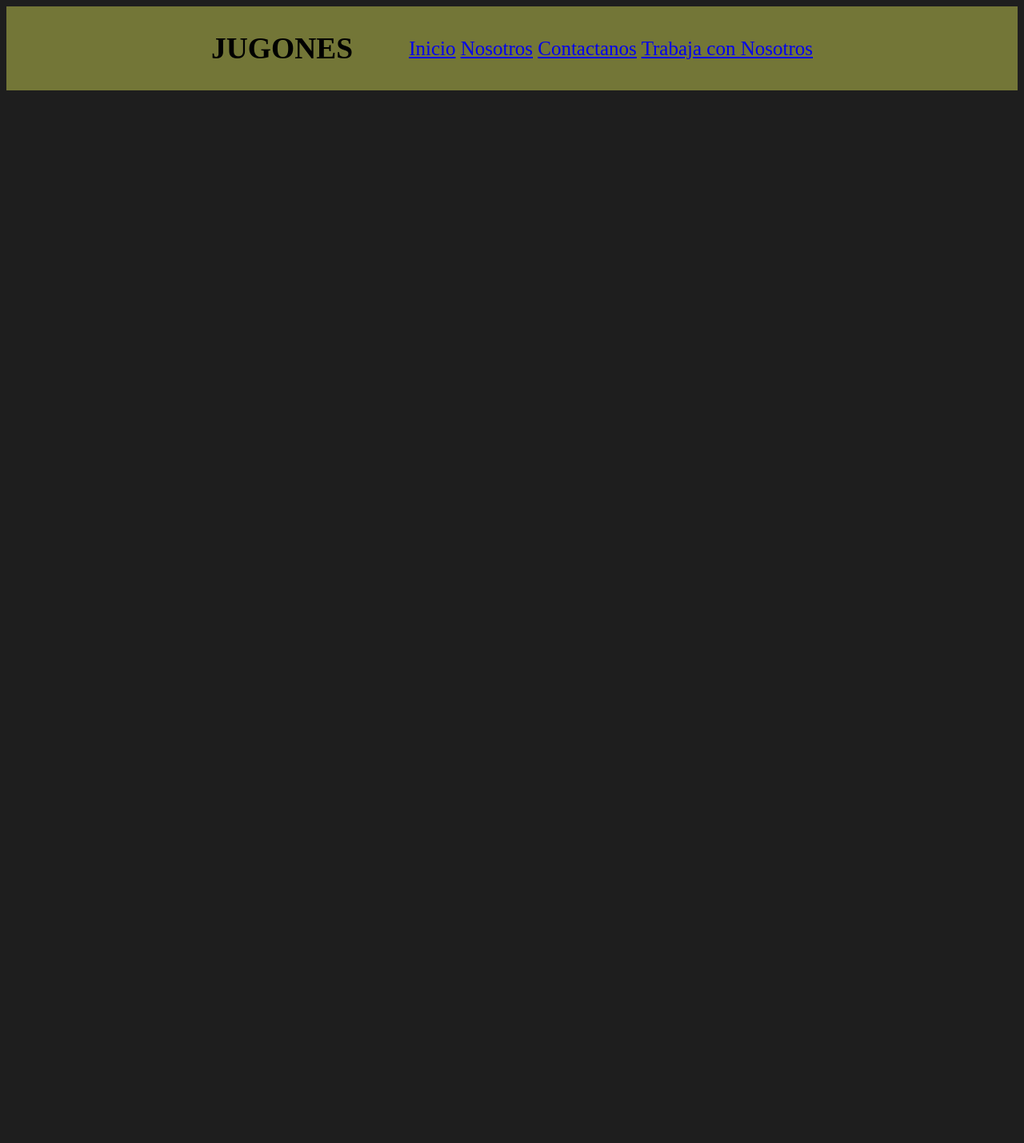
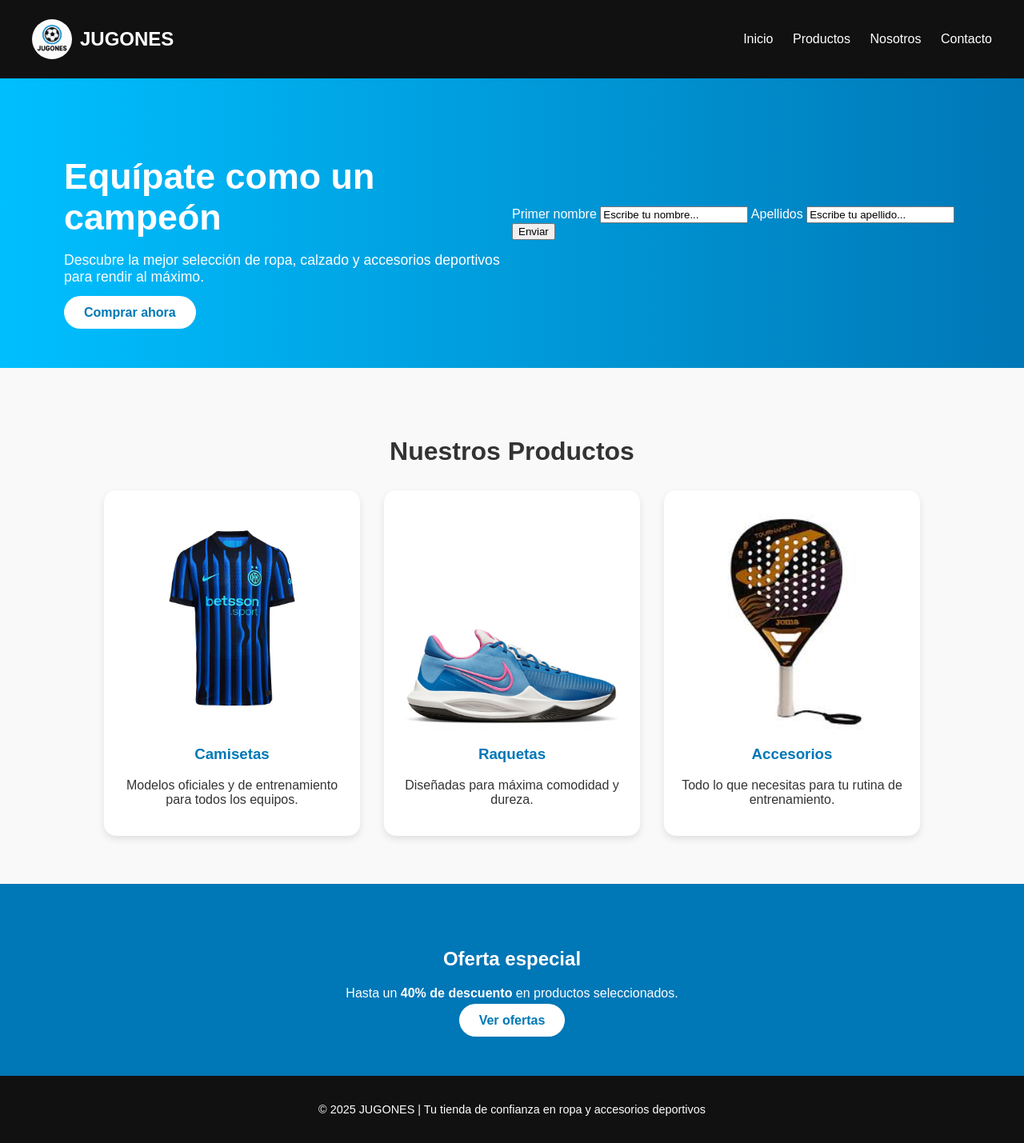
Before and after one commit to Eliasmahyaoui/MyLandingPage, a plain HTML site: page index.html in a window 1280 px wide. Shown: the whole page at 80% size. Before the commit the page ends 800 px from the top, so only its background shows below. Drawn offline with Linux system fonts and the light colour scheme.

Commit message:
actualizado

```diff
--- a/estilo.css
+++ /dev/null
@@ -1,24 +0,0 @@
-nav {
-    display: flex;
-    background-color: rgb(115, 118, 55);
-    align-items: center;
-    justify-content: center;
-    gap: 70px;
-    font-size: 25px;
-
-}
-
-.BarraNavegacion {
-    gap: 50px;
-}
-
-h2{
-    justify-content: left;
-    position:sticky
-}
-
-
-
-body{
-    background-color: rgb(30, 30, 30);
-}
--- a/index.html
+++ b/index.html
@@ -1,39 +1,89 @@
 <!DOCTYPE html>
-<html lang="en">
+<html lang="es">
+
 <head>
     <meta charset="UTF-8">
     <meta name="viewport" content="width=device-width, initial-scale=1.0">
-    <title>Landing Page</title>
-    <link rel="stylesheet" href="/estilo.css">
+    <title>JUGONES | Tienda Deportiva</title>
+    <link rel="stylesheet" href="style.css">
+    <meta name="description" content="Tienda deportiva JUGONES: camisetas, zapatillas y accesorios para deportistas.">
 </head>
+
 <body>
+
+    <!-- HEADER -->
     <header>
+        <nav class="navegacion">
+            <div class="logo">
+                <img src="imagenes/ChatGPT Image 20 oct 2025, 01_07_01.png" alt="Logo Jugones">
+                <h2>JUGONES</h2>
+            </div>
 
-        <nav>
-            <h2>JUGONES</h2>
-            <div class="BarraNavegacion">
-                <a href="index.html">Inicio</a>
-                <a href="index.html">Nosotros</a>
-                <a href="index.html">Contactanos</a>
-                <a href="index.html">Trabaja con Nosotros</a>
+            <div class="enlaces">
+                <a href="#">Inicio</a>
+                <a href="#">Productos</a>
+                <a href="#">Nosotros</a>
+                <a href="#">Contacto</a>
             </div>
         </nav>
 
+        <section class="hero">
+            <div class="hero-texto">
+                <h1>Equípate como un campeón</h1>
+                <p>Descubre la mejor selección de ropa, calzado y accesorios deportivos para rendir al máximo.</p>
+                <a href="#" class="boton">Comprar ahora</a>
+            </div>
+            <form action="formulario-pagina">
+                <label for="name">Primer nombre</label>
+                <input type="text" id="name" name="name" value="Escribe tu nombre...">
+                <label for="name">Apellidos</label>
+                <input type="text" id="name" name="name" value="Escribe tu apellido...">
+                <input type="submit" value="Enviar">
+            </form>
+
+            <!--<div class="hero-imagen">
+                <img src="imagenes/ChatGPT Image 20 oct 2025, 01_19_02.png" alt="Imagen principal deportiva">
+            </div> -->
+        </section>
     </header>
 
+    <!-- MAIN -->
     <main>
 
+        <section class="productos">
+            <h2>Nuestros Productos</h2>
+            <div class="galeria">
+                <div class="card">
+                    <img src="imagenes/intermilan.jpg" alt="Camiseta de fútbol">
+                    <h3>Camisetas</h3>
+                    <p>Modelos oficiales y de entrenamiento para todos los equipos.</p>
+                </div>
+                <div class="card">
+                    <img src="imagenes/imagentamaño.jpg" alt="zapatillas">
+                    <h3>Raquetas</h3>
+                    <p>Diseñadas para máxima comodidad y dureza.</p>
+                </div>
+                <div class="card">
+                    <img src="imagenes/raquetaMarron.jpg" alt="Raquetas de padel">
+                    <h3>Accesorios</h3>
+                    <p>Todo lo que necesitas para tu rutina de entrenamiento.</p>
+                </div>
+            </div>
+        </section>
 
-
-
-
-
-
-
+        <section class="oferta">
+            <h2> Oferta especial</h2>
+            <p>Hasta un <strong>40% de descuento</strong> en productos seleccionados.</p>
+            <a href="#" class="boton">Ver ofertas</a>
+        </section>
 
     </main>
 
-
+    <!-- FOOTER -->
+    <footer>
+        <p>© 2025 JUGONES | Tu tienda de confianza en ropa y accesorios deportivos</p>
+    </footer>
 
 </body>
+
 </html>
--- /dev/null
+++ b/style.css
@@ -0,0 +1,147 @@
+/* === ESTILOS GENERALES === */
+body {
+    margin: 0;
+    font-family: 'Poppins', sans-serif;
+    color: #333;
+    background-color: #f9f9f9;
+}
+
+/* === NAVEGACIÓN === */
+.navegacion {
+    display: flex;
+    justify-content: space-between;
+    align-items: center;
+    background-color: #111;
+    color: white;
+    padding: 15px 40px;
+}
+
+.navegacion .logo {
+    display: flex;
+    align-items: center;
+    gap: 10px;
+}
+
+.navegacion img {
+    width: 50px;
+    border-radius: 50%;
+}
+
+.enlaces a {
+    color: white;
+    text-decoration: none;
+    margin-left: 20px;
+    font-weight: 500;
+}
+
+.enlaces a:hover {
+    color: #00bfff;
+}
+
+/* === SECCIÓN HERO === */
+.hero {
+    display: flex;
+    justify-content: space-between;
+    align-items: center;
+    padding: 60px 80px;
+    background: linear-gradient(to right, #00bfff, #0077b6);
+    color: white;
+}
+
+.hero-texto {
+    max-width: 50%;
+}
+
+.hero-texto h1 {
+    font-size: 2.8em;
+    margin-bottom: 15px;
+}
+
+.hero-texto p {
+    font-size: 1.1em;
+    margin-bottom: 25px;
+}
+
+.boton {
+    background-color: white;
+    color: #0077b6;
+    padding: 12px 25px;
+    border-radius: 25px;
+    text-decoration: none;
+    font-weight: bold;
+}
+
+.boton:hover {
+    background-color: #e0e0e0;
+}
+
+.formulario-pagina{
+
+    justify-content: first baseline;
+
+
+}
+
+/*.hero-imagen img {
+    width: 300px;
+    border-radius: 15px;
+}*/
+
+/* === PRODUCTOS === */
+.productos {
+    text-align: center;
+    padding: 60px 20px;
+}
+
+.productos h2 {
+    font-size: 2em;
+    margin-bottom: 30px;
+}
+
+.galeria {
+    display: flex;
+    justify-content: center;
+    gap: 30px;
+    flex-wrap: wrap;
+}
+
+.card {
+    background: white;
+    border-radius: 15px;
+    box-shadow: 0 4px 10px rgba(0,0,0,0.1);
+    width: 280px;
+    padding: 20px;
+    text-align: center;
+}
+
+.card img {
+    width: 100%;
+    border-radius: 10px;
+}
+
+.card h3 {
+    margin-top: 15px;
+    color: #0077b6;
+}
+
+/* === OFERTA === */
+.oferta {
+    text-align: center;
+    background-color: #0077b6;
+    color: white;
+    padding: 60px 20px;
+}
+
+.oferta .boton {
+    background-color: white;
+    color: #0077b6;
+}
+
+/* === FOOTER === */
+footer {
+    text-align: center;
+    background-color: #111;
+    color: white;
+    padding: 20px;
+    font-size: 0.9em;
+}
```
Also changed, not shown: imagenes/ChatGPT Image 20 oct 2025, 01_07_01.png (added), imagenes/ChatGPT Image 20 oct 2025, 01_19_02.png (added), imagenes/imagentamaño.jpg (added), imagenes/intermilan.jpg (added), imagenes/packRaquetas.webp (added), imagenes/raquetaMarron.jpg (added), imagenes/raquetaPadel.jpg (added), imagenes/zapatillas.jpg (added).
